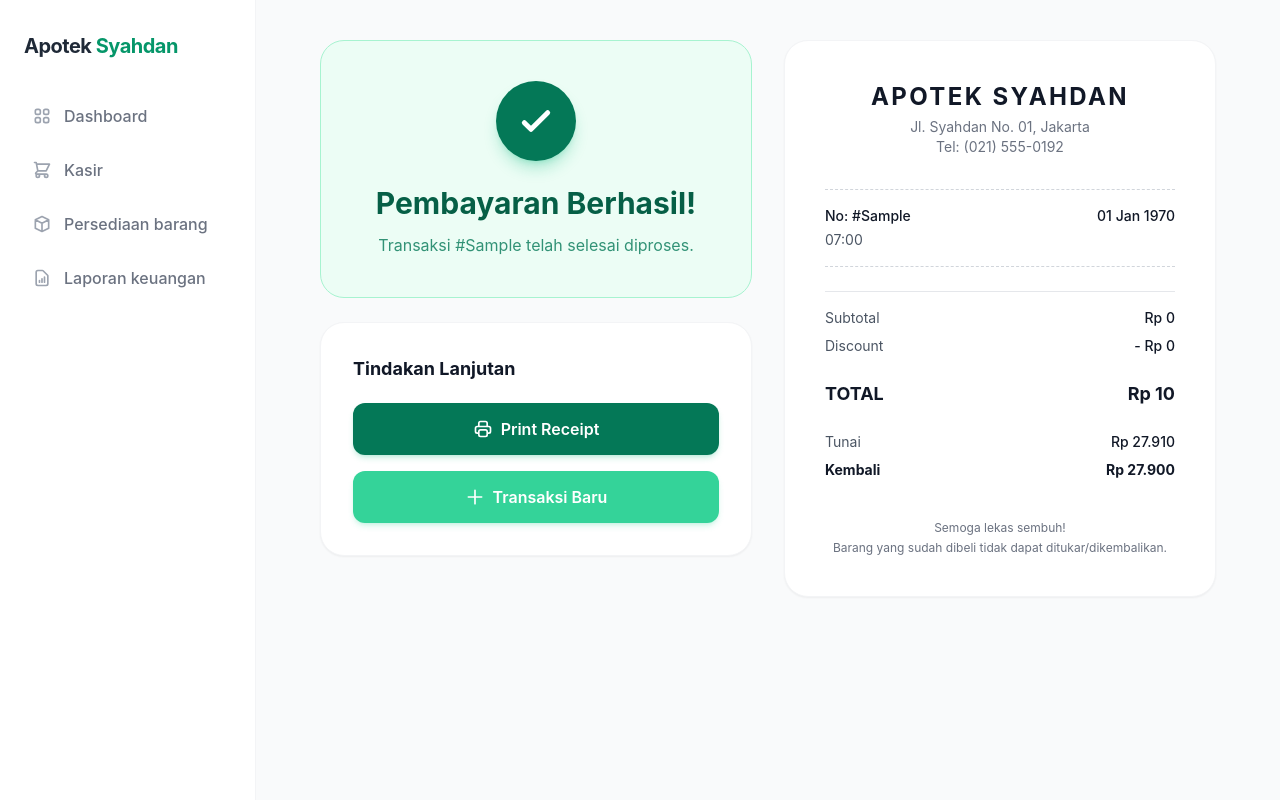
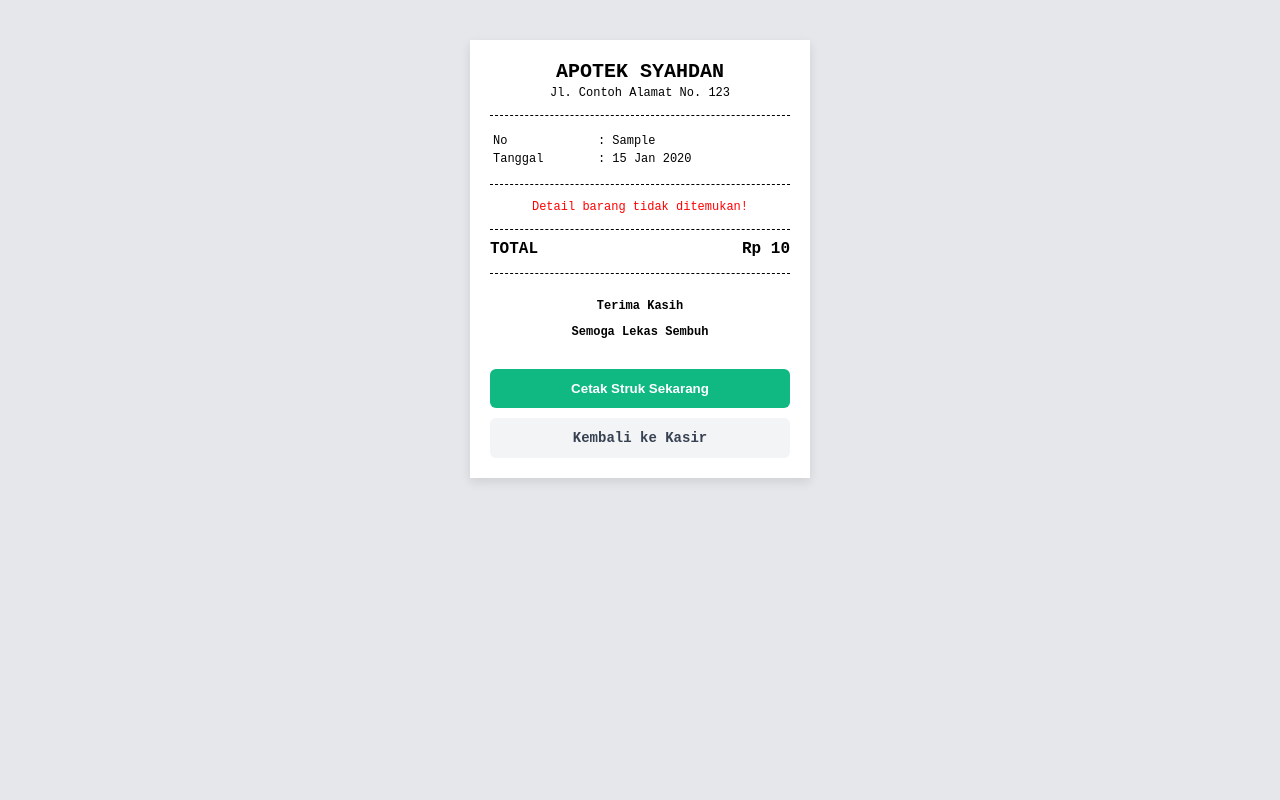
Before and after one commit to willywildan125-dev/syahdanapotek, a PHP site: the page made by Frontend/struk.php in a window 1280 px wide. Run offline with PHP 8.4, Linux system fonts and the light colour scheme; data comes from the database, SQL or seed files in the repository; tables that the repository leaves empty hold one stand-in row (values such as "Sample post"); data that the repository does not hold is empty.

Commit message:
Mang ian nggs tah kasir sampe bisa di print sareng dashboard jang riwayat mun UI na goreng beneran weh

```diff
--- a/Frontend/struk.php
+++ b/Frontend/struk.php
@@ -1,141 +1,132 @@
 <?php
 require_once '../Backend/koneksi.php';
 
-$no_nota = isset($_GET['no_nota']) ? $_GET['no_nota'] : null;
-
-if (!$no_nota) {
-    echo "No Nota tidak ditemukan.";
-    exit;
+if (!isset($_GET['no_nota'])) {
+    die("Nomor nota tidak ditemukan.");
 }
 
+$no_nota = mysqli_real_escape_string($conn, $_GET['no_nota']);
+
+// Ambil data transaksi utama
 $query_nota = mysqli_query($conn, "SELECT * FROM nota_penjualan WHERE no_nota = '$no_nota'");
 $nota = mysqli_fetch_assoc($query_nota);
 
 if (!$nota) {
-    echo "Transaksi tidak ditemukan.";
-    exit;
+    die("Transaksi tidak ditemukan di database.");
 }
 
+// Ambil data produk yang dibeli beserta harga dari tabel obat
 $query_detail = mysqli_query($conn, "
-    SELECT d.*, o.nama_obat, o.harga_jual
+    SELECT
+        d.jumlah_beli as jumlah,
+        o.nama_obat,
+        o.harga_jual as harga,
+        (d.jumlah_beli * o.harga_jual) as subtotal
     FROM detail_penjualan d
     JOIN obat o ON d.kode_obat = o.kode_obat
     WHERE d.no_nota = '$no_nota'
 ");
-
-$subtotal = 0;
-$items = [];
-while ($row = mysqli_fetch_assoc($query_detail)) {
-    $items[] = $row;
-    $subtotal += $row['harga_jual'] * $row['jumlah_beli'];
-}
-
-$tax = $subtotal * 0.11;
-$total = $nota['total_harga'];
-$tunai = $total + 27900; // Dummy calculation to simulate change
-$kembali = $tunai > $total ? $tunai - $total : 0;
 ?>
 <!DOCTYPE html>
 <html lang="id">
 <head>
     <meta charset="UTF-8">
     <meta name="viewport" content="width=device-width, initial-scale=1.0">
-    <title>Apotek Syahdan - Receipt</title>
-    <link href="../dist/output.css" rel="stylesheet">
+    <title>Struk - <?php echo htmlspecialchars($nota['no_nota']); ?></title>
+    <style>
+        body {
+            font-family: 'Courier New', Courier, monospace;
+            font-size: 14px;
+            background: #e5e7eb;
+            margin: 0;
+            padding: 40px 20px;
+        }
+        .struk-container {
+            width: 300px;
+            background: #fff;
+            margin: 0 auto;
+            padding: 20px;
+            box-shadow: 0 4px 10px rgba(0,0,0,0.1);
+            color: #000;
+        }
+        .header { text-align: center; margin-bottom: 15px; }
+        .header h2 { margin: 0; font-size: 20px; font-weight: bold; }
+        .header p { margin: 3px 0; font-size: 12px; }
+        .divider { border-bottom: 1px dashed #000; margin: 15px 0; }
+        .item-name { width: 100%; margin-bottom: 5px; font-weight: bold; }
+        .item-details { display: flex; justify-content: space-between; font-size: 13px; margin-bottom: 10px;}
+        .totals { margin-top: 15px; }
+        .total-row { display: flex; justify-content: space-between; margin-bottom: 5px; }
+        .grand-total { font-weight: bold; font-size: 16px; border-top: 1px dashed #000; padding-top: 10px; margin-top: 10px; }
+        .footer { text-align: center; margin-top: 25px; font-size: 12px; font-weight: bold; }
+
+        @media print {
+            body { background: #fff; padding: 0; }
+            .struk-container { width: 100%; box-shadow: none; margin: 0; padding: 0; }
+            .no-print { display: none !important; }
+        }
+    </style>
 </head>
-<body class="bg-gray-50 font-sans text-gray-800 antialiased">
-    <?php include 'sidebar.php'; ?>
+<body>
+    <div class="struk-container">
+        <div class="header">
+            <h2>APOTEK SYAHDAN</h2>
+            <p>Jl. Contoh Alamat No. 123</p>
+        </div>
 
-    <main class="ml-64 p-10 min-h-screen flex items-start justify-center">
-        <div class="max-w-4xl w-full grid grid-cols-1 md:grid-cols-2 gap-8">
+        <div class="divider"></div>
 
-            <!-- Left Side: Success Message -->
-            <div>
-                <div class="bg-brand-50 border border-brand-200 rounded-3xl p-10 text-center mb-6">
-                    <div class="w-20 h-20 bg-brand-700 text-white rounded-full flex items-center justify-center mx-auto mb-6 shadow-lg shadow-brand-500/30">
-                        <svg class="w-10 h-10" fill="none" stroke="currentColor" stroke-width="3" viewBox="0 0 24 24"><path stroke-linecap="round" stroke-linejoin="round" d="M5 13l4 4L19 7"></path></svg>
-                    </div>
-                    <h2 class="text-3xl font-bold text-brand-800 mb-3">Pembayaran Berhasil!</h2>
-                    <p class="text-brand-700 opacity-80">Transaksi #<?php echo $no_nota; ?> telah selesai diproses.</p>
-                </div>
+        <div style="font-size: 12px; margin-bottom: 10px;">
+            <table style="width: 100%;">
+                <tr><td width="35%">No</td><td>: <?php echo $nota['no_nota']; ?></td></tr>
+                <tr><td>Tanggal</td><td>: <?php echo date('d M Y', strtotime($nota['tgl_penjualan'])); ?></td></tr>
+            </table>
+        </div>
 
-                <div class="bg-white rounded-3xl border border-gray-100 p-8 shadow-sm">
-                    <h3 class="font-bold text-lg text-gray-900 mb-5">Tindakan Lanjutan</h3>
-                    <button class="w-full flex items-center justify-center bg-brand-700 hover:bg-brand-800 text-white py-3.5 rounded-xl font-semibold mb-4 transition shadow-md shadow-brand-500/20">
-                        <svg class="w-5 h-5 mr-2" fill="none" stroke="currentColor" viewBox="0 0 24 24"><path stroke-linecap="round" stroke-linejoin="round" stroke-width="2" d="M17 17h2a2 2 0 002-2v-4a2 2 0 00-2-2H5a2 2 0 00-2 2v4a2 2 0 002 2h2m2 4h6a2 2 0 002-2v-4a2 2 0 00-2-2H9a2 2 0 00-2 2v4a2 2 0 002 2zm8-12V5a2 2 0 00-2-2H9a2 2 0 00-2 2v4h10z"></path></svg>
-                        Print Receipt
-                    </button>
-                    <a href="kasir.php" class="w-full flex items-center justify-center bg-brand-400 hover:bg-brand-500 text-white py-3.5 rounded-xl font-semibold transition shadow-md shadow-brand-400/20">
-                        <svg class="w-5 h-5 mr-2" fill="none" stroke="currentColor" viewBox="0 0 24 24"><path stroke-linecap="round" stroke-linejoin="round" stroke-width="2" d="M12 4v16m8-8H4"></path></svg>
-                        Transaksi Baru
-                    </a>
-                </div>
+        <div class="divider"></div>
+
+        <?php
+        $ada_barang = false;
+        while ($item = mysqli_fetch_assoc($query_detail)):
+            $ada_barang = true;
+        ?>
+            <div class="item-name"><?php echo htmlspecialchars($item['nama_obat']); ?></div>
+            <div class="item-details">
+                <span><?php echo $item['jumlah']; ?> x <?php echo number_format($item['harga'], 0, ',', '.'); ?></span>
+                <span><?php echo number_format($item['subtotal'], 0, ',', '.'); ?></span>
             </div>
+        <?php endwhile; ?>
 
-            <!-- Right Side: Receipt Detail -->
-            <div class="bg-white rounded-3xl shadow-sm border border-gray-100 p-10">
-                <div class="text-center mb-8">
-                    <h2 class="text-2xl font-bold text-gray-900 uppercase tracking-widest mb-1">Apotek Syahdan</h2>
-                    <p class="text-sm text-gray-500">Jl. Syahdan No. 01, Jakarta</p>
-                    <p class="text-sm text-gray-500">Tel: (021) 555-0192</p>
-                </div>
+        <?php if(!$ada_barang): ?>
+            <div style="text-align:center; color:red; font-size:12px;">Detail barang tidak ditemukan!</div>
+        <?php endif; ?>
 
-                <div class="border-t border-b border-dashed border-gray-300 py-4 mb-6 flex justify-between text-sm text-gray-600">
-                    <div>
-                        <p class="font-medium text-gray-900 mb-1">No: #<?php echo $no_nota; ?></p>
-                        <p><?php echo date('H:i', strtotime($nota['waktu_penjualan'])); ?></p>
-                    </div>
-                    <div class="text-right">
-                        <p class="font-medium text-gray-900"><?php echo date('d M Y', strtotime($nota['waktu_penjualan'])); ?></p>
-                    </div>
-                </div>
+        <div class="totals">
+            <div class="total-row grand-total">
+                <span>TOTAL</span>
+                <span>Rp <?php echo number_format($nota['total_harga'], 0, ',', '.'); ?></span>
+            </div>
+        </div>
 
-                <div class="space-y-4 mb-6">
-                    <?php foreach ($items as $item): ?>
-                    <div class="flex justify-between items-start">
-                        <div>
-                            <p class="font-bold text-sm text-gray-900"><?php echo htmlspecialchars($item['nama_obat']); ?></p>
-                            <p class="text-xs text-gray-500"><?php echo $item['jumlah_beli']; ?> x Rp <?php echo number_format($item['harga_jual'], 0, ',', '.'); ?></p>
-                        </div>
-                        <p class="font-bold text-sm text-gray-900">Rp <?php echo number_format($item['harga_jual'] * $item['jumlah_beli'], 0, ',', '.'); ?></p>
-                    </div>
-                    <?php endforeach; ?>
-                </div>
+        <div class="divider"></div>
 
-                <div class="border-t border-gray-200 pt-4 space-y-2 text-sm text-gray-600 mb-6">
-                    <div class="flex justify-between">
-                        <span>Subtotal</span>
-                        <span class="font-medium text-gray-900">Rp <?php echo number_format($subtotal, 0, ',', '.'); ?></span>
-                    </div>
-                    <div class="flex justify-between">
-                        <span>Discount</span>
-                        <span class="font-medium text-gray-900">- Rp 0</span>
-                    </div>
-                </div>
+        <div class="footer">
+            <p>Terima Kasih</p>
+            <p>Semoga Lekas Sembuh</p>
+        </div>
 
-                <div class="flex justify-between items-center text-lg font-bold text-gray-900 mb-6">
-                    <span>TOTAL</span>
-                    <span>Rp <?php echo number_format($total, 0, ',', '.'); ?></span>
-                </div>
+        <div class="no-print" style="margin-top: 30px;">
+            <button onclick="window.print()" style="padding: 12px; background: #10b981; color: white; border: none; border-radius: 6px; font-weight: bold; cursor: pointer; width: 100%; margin-bottom: 10px;">
+                Cetak Struk Sekarang
+            </button>
+            <a href="kasir.php" style="display: block; text-align:center; padding: 12px; background: #f3f4f6; color: #374151; text-decoration: none; border-radius: 6px; font-weight: bold;">
+                Kembali ke Kasir
+            </a>
+        </div>
+    </div>
 
-                <div class="space-y-2 text-sm text-gray-600 mb-10">
-                    <div class="flex justify-between">
-                        <span>Tunai</span>
-                        <span class="font-medium text-gray-900">Rp <?php echo number_format($tunai, 0, ',', '.'); ?></span>
-                    </div>
-                    <div class="flex justify-between font-bold text-gray-900">
-                        <span>Kembali</span>
-                        <span>Rp <?php echo number_format($kembali, 0, ',', '.'); ?></span>
-                    </div>
-                </div>
-
-                <div class="text-center text-xs text-gray-500">
-                    <p class="mb-1">Semoga lekas sembuh!</p>
-                    <p>Barang yang sudah dibeli tidak dapat ditukar/dikembalikan.</p>
-                </div>
-            </div>
-
-        </div>
-    </main>
+    <!-- Script auto-print SAYA MATIKAN DULU agar kamu bisa melihat bentuk struknya -->
+    <!-- Jika nanti mau dihidupkan lagi, hapus tanda komentar di bawah ini -->
+    <!-- <script> window.onload = function() { window.print(); } </script> -->
 </body>
 </html>
```
Also changed, not shown: Backend/api_pelanggan.php (added, +24 -0 lines), Backend/proses_transaksi.php (+39 -31 lines), Frontend/index.php (+21 -17 lines), Frontend/kasir.php (+19 -58 lines).
